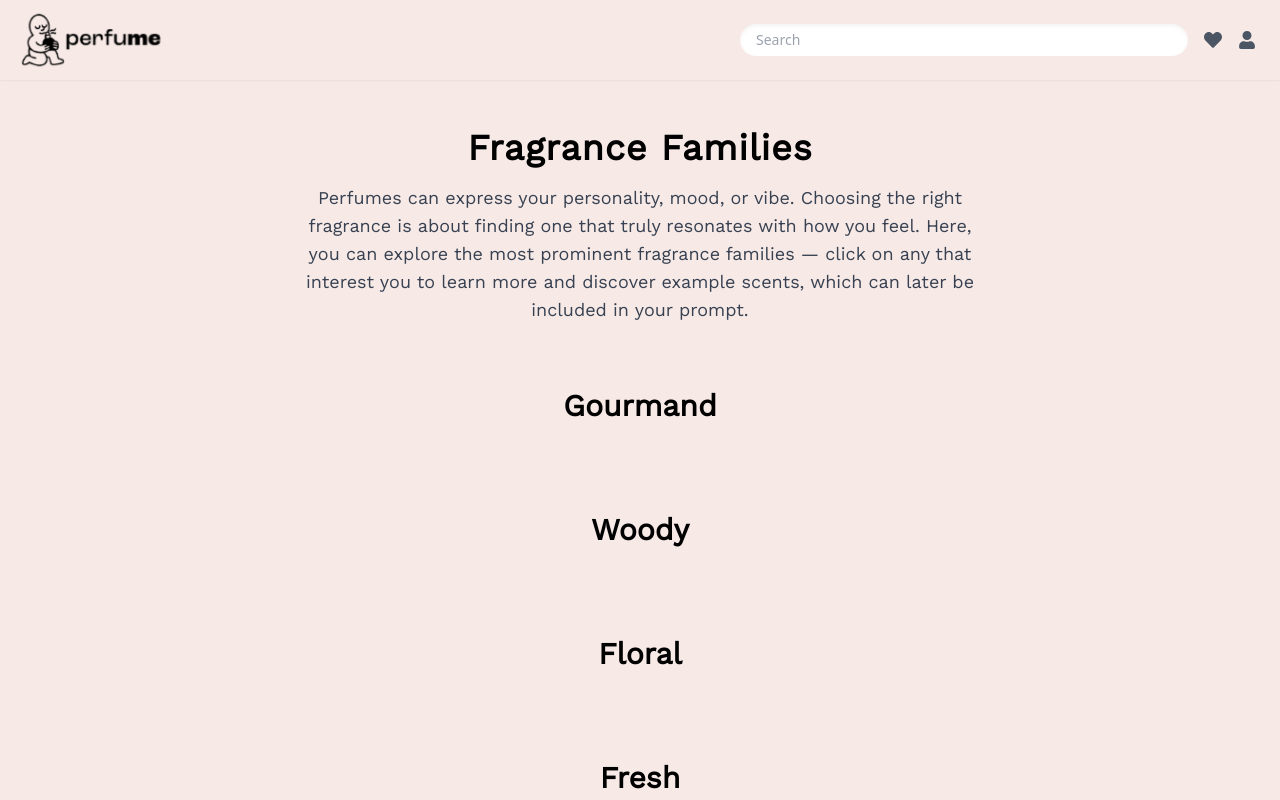
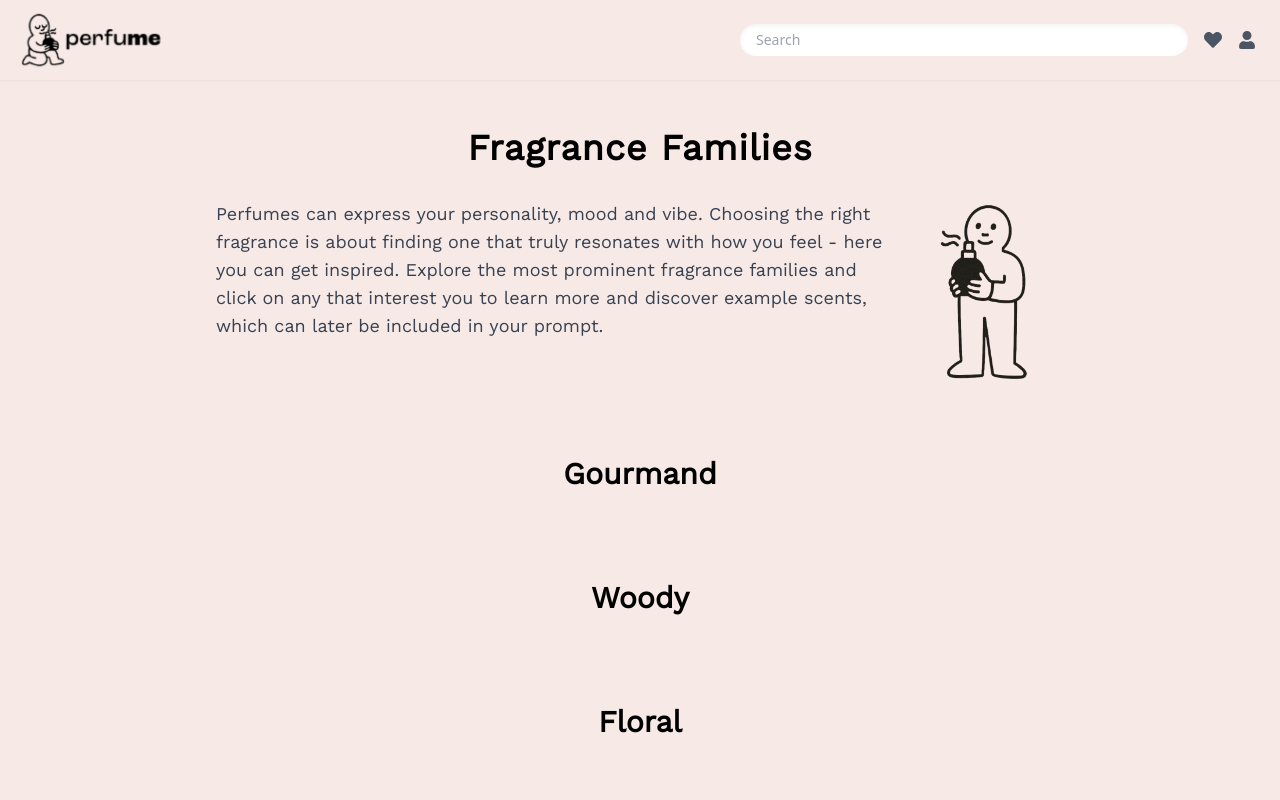
Before and after one commit to wasikjakub/perfume-sbert-app, a React (Create React App) app in the folder client/: page /families in a window 1280 px wide. Shown: the top 800 px of the page. Built offline with nearby package versions, Linux system fonts and the light colour scheme.

Commit message:
add logo

```diff
--- a/client/src/pages/Families.jsx
+++ b/client/src/pages/Families.jsx
@@ -28,10 +28,17 @@ const Families = () => {
       <h1 className="text-4xl font-extrabold mb-4 text-center text-[black] tracking-wide select-none">
         Fragrance Families
       </h1>
-      <p className="text-lg text-center text-gray-700 mt-4 max-w-2xl mx-auto">
-        Perfumes can express your personality, mood, or vibe. Choosing the right fragrance is about finding one that truly resonates with how you feel.
-        Here, you can explore the most prominent fragrance families — click on any that interest you to learn more and discover example scents, which can later be included in your prompt.
-      </p>
+      <div className="flex flex-col md:flex-row items-center md:items-start gap-6 mt-8 max-w-5xl mx-auto">
+        <p className="text-lg text-center md:text-left text-gray-700 max-w-2xl">
+          Perfumes can express your personality, mood and vibe. Choosing the right fragrance is about finding one that truly resonates with how you feel - here you can get inspired.
+          Explore the most prominent fragrance families and click on any that interest you to learn more and discover example scents, which can later be included in your prompt.
+        </p>
+        <img
+          src="/logo_standing.png"
+          alt="Perfume illustration"
+          className="w-48 h-48 object-contain rounded-lg"
+        />
+      </div>
 
       <ul className="space-y-6 mt-10">
         {familiesData.map(({ family, description, nodes }) => (
```
Also changed, not shown: client/public/logo_standing.png (added).
